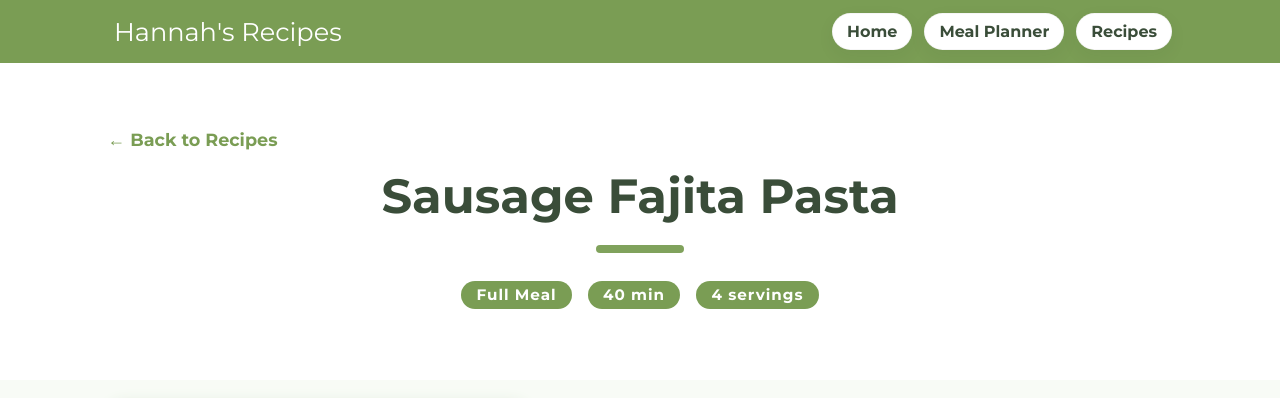
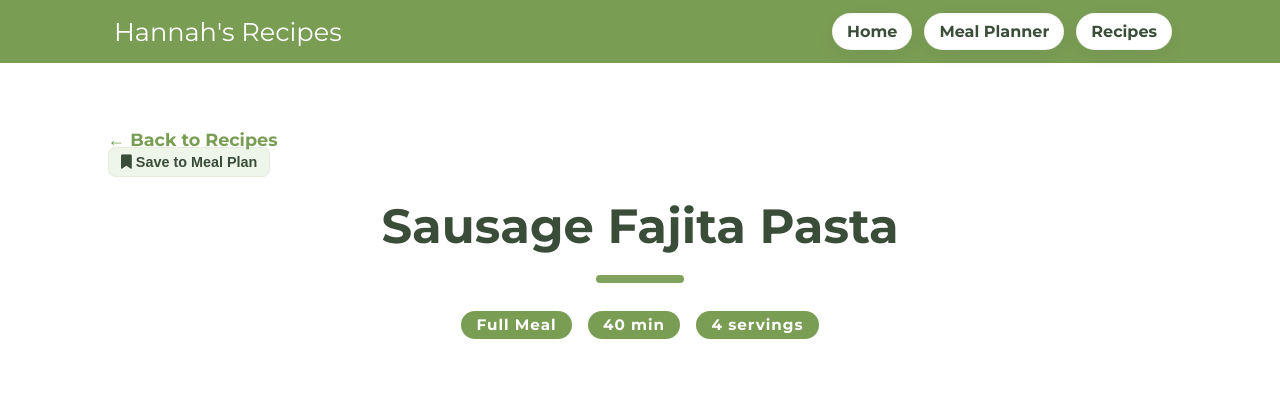
Before and after one commit to hannahp656/food, a website: page recipes/recipe-sausage-fajita-pasta.html in a window 1280 px wide. Shown: the top 398 px of the page. Drawn offline with Linux system fonts and the light colour scheme.

Commit message:
Add files via upload

```diff
--- a/recipes/recipe-sausage-fajita-pasta.html
+++ b/recipes/recipe-sausage-fajita-pasta.html
@@ -28,12 +28,17 @@
 
   <!-- hero section -->
   <header class="hero recipe-hero">
-    <div class="container">
+  <div class="container">
+    <div class="top-row">
       <a class="back-link" href="../recipes.html">&#8592; Back to Recipes</a>
-      <h1></h1>
-      <div class="recipe-tags"></div>
+      <button id="saveRecipeBtn" class="btn btn--secondary">
+        <i class="fas fa-bookmark"></i> Save to Meal Plan
+      </button>
     </div>
-  </header>
+    <h1></h1>
+    <div class="recipe-tags"></div>
+  </div>
+</header>
 
   <!-- recipe layout -->
   <div class="container split" style="margin-top:20px;display:flex;gap:24px;align-items:flex-start;">
```
